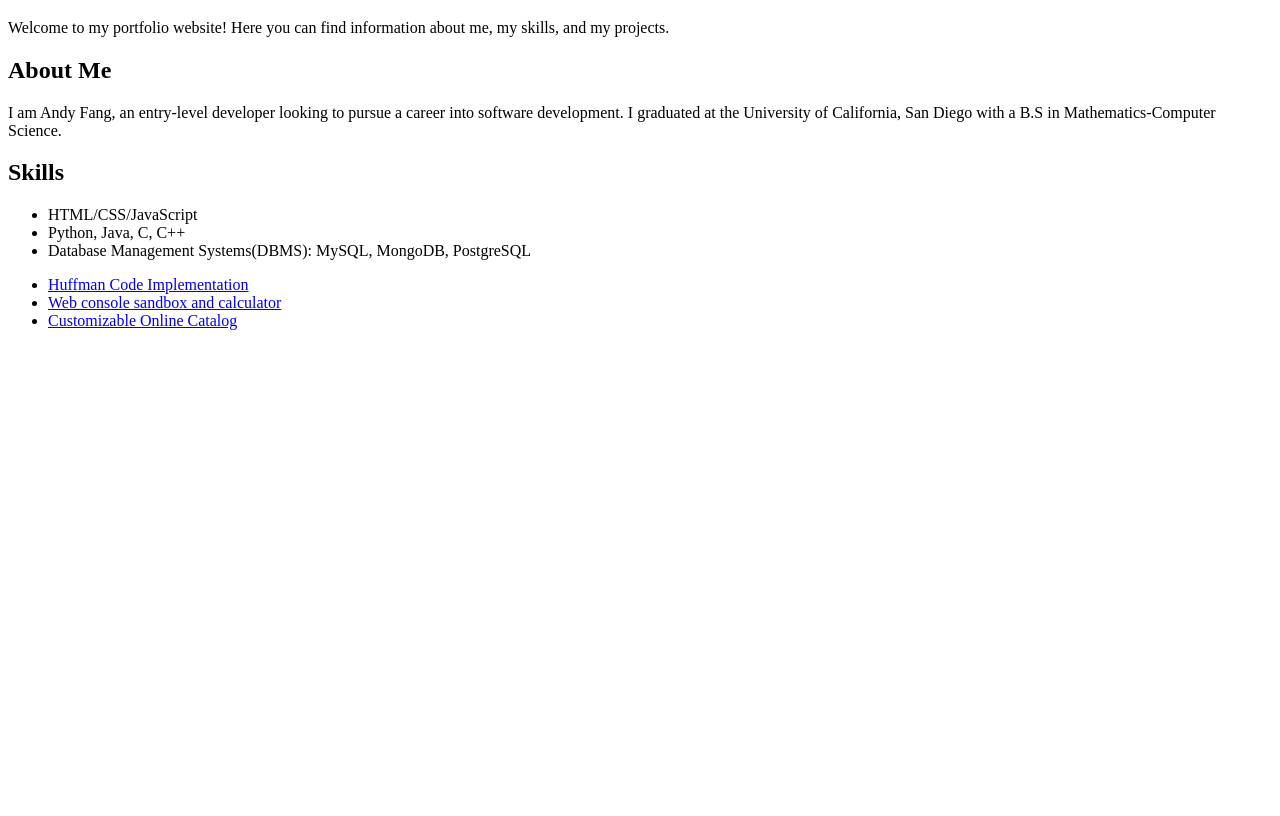
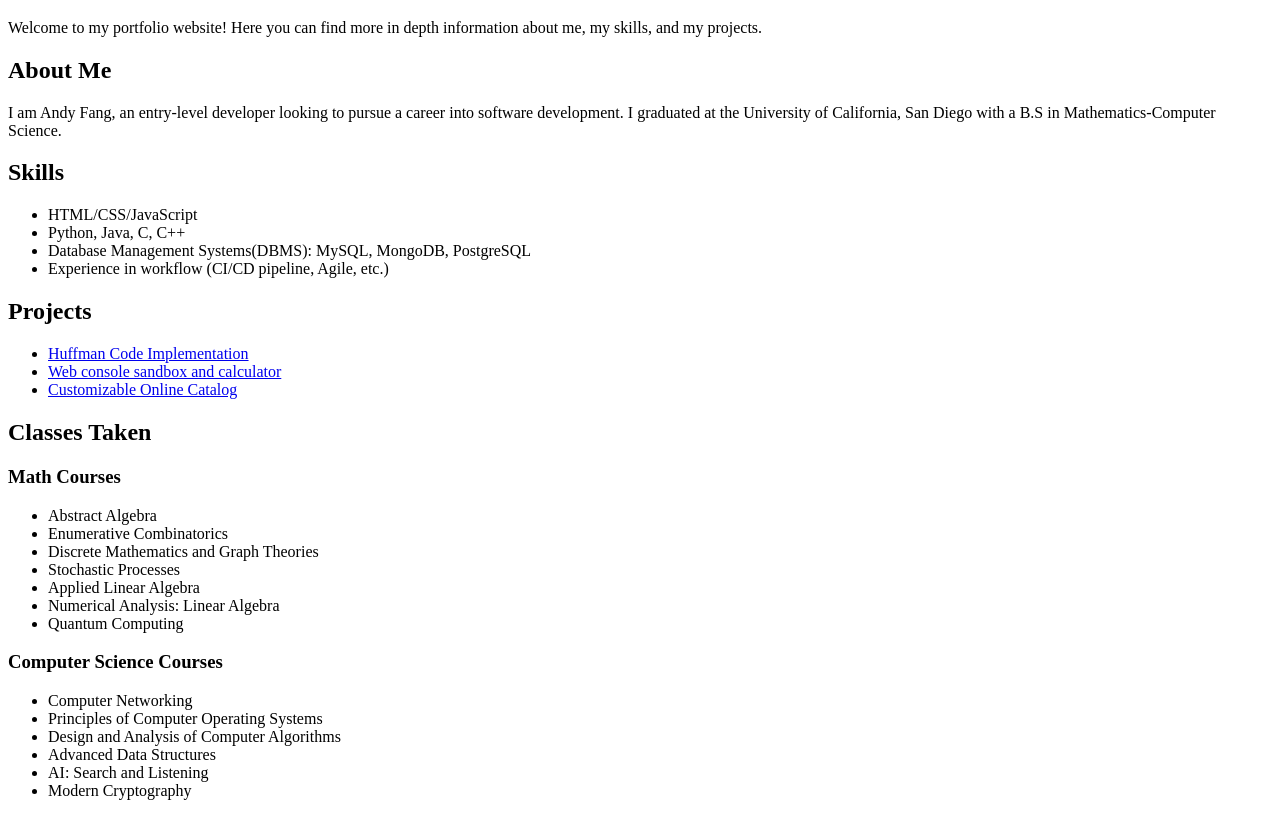
Before and after one commit to A4Fang/Portfolio, a plain HTML site: page index.html in a window 1280 px wide. Shown: the part 168-984 px from the top of the page. Before the commit the page ends 800 px from the top, so only its background shows below. Drawn offline with Linux system fonts and the light colour scheme.

Commit message:
Update index.html

```diff
--- a/index.html
+++ b/index.html
@@ -10,7 +10,7 @@
   <div class="container">
     <div class="header">
       <h1>My Portfolio</h1>
-      <p>Welcome to my portfolio website! Here you can find information about me, my skills, and my projects.</p>
+      <p>Welcome to my portfolio website! Here you can find more in depth information about me, my skills, and my projects.</p>
     </div>
 
     <div id="intro" class="section">
@@ -23,15 +23,40 @@
         <li>HTML/CSS/JavaScript</li>
         <li>Python, Java, C, C++</li>
         <li>Database Management Systems(DBMS): MySQL, MongoDB, PostgreSQL</li>
+        <li>Experience in workflow (CI/CD pipeline, Agile, etc.)</li>
       </ul>
     </div>
     <div id="projects" class="section">
+      <h2>Projects</h2>
       <ul>
         <li><a href="https://github.com/A4Fang/Huffman-Code">Huffman Code Implementation</a></li>
         <li><a href="https://github.com/A4Fang/Lab9_Starter?tab=readme-ov-file">Web console sandbox and calculator</a></li>
         <li><a href="https://a4fang.github.io/Lab6_Starter/">Customizable Online Catalog</a></li>
       </ul>
     </div>
+    <div id="classes" class="section">
+      <h2>Classes Taken</h2>
+      <h3> Math Courses</h3>
+      <ul>
+        <li> Abstract Algebra</li>
+        <li> Enumerative Combinatorics</li>
+        <li> Discrete Mathematics and Graph Theories</li>
+        <li> Stochastic Processes</li>
+        <li> Applied Linear Algebra</li>
+        <li> Numerical Analysis: Linear Algebra</li>
+        <li> Quantum Computing</li>
+      </ul>
+
+      <h3> Computer Science Courses</h3>
+      <ul>
+        <li> Computer Networking</li>
+        <li> Principles of Computer Operating Systems</li>
+        <li> Design and Analysis of Computer Algorithms</li>
+        <li> Advanced Data Structures</li>
+        <li> AI: Search and Listening</li>
+        <li> Modern Cryptography</li>
+      </ul>
+    </div>
   </div>
 </body>
 </html>
```
